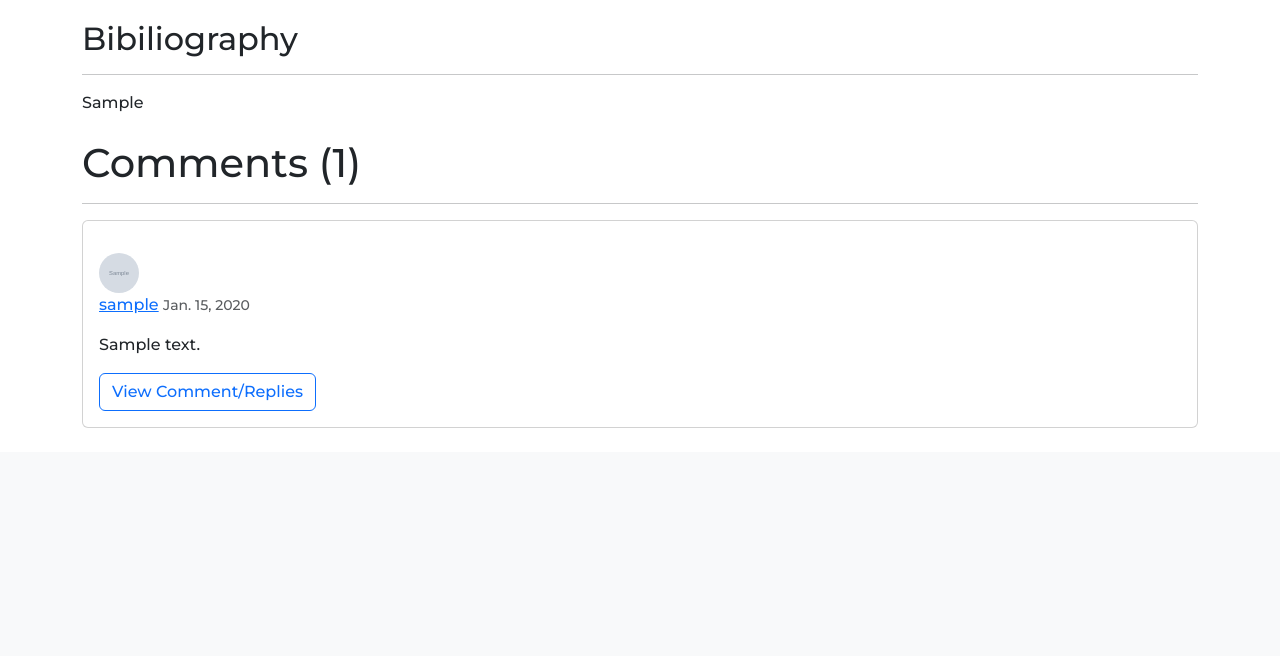
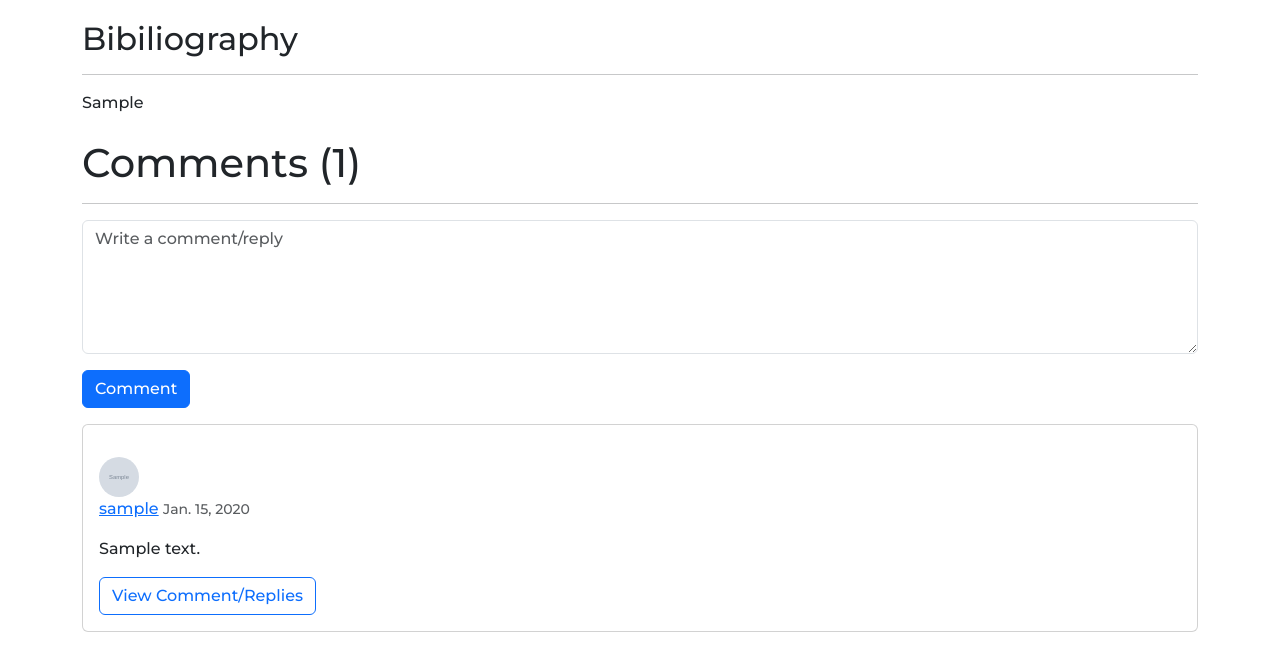
Before and after one commit to Nepul321/journal_site, a Django app: a page that uses src/posts/templates/article_detail.html in a window 1280 px wide. Shown: the part 1023-1679 px from the top of the page. Before the commit the page ends 1451 px from the top, so only its background shows below. Run offline with Django 4.2, Linux system fonts and the light colour scheme; a user stored in the database is signed in; tables that the repository leaves empty hold one stand-in row (values such as "Sample post"); grey boxes marked "Sample" are stand-in pictures; some libraries are stand-ins or nearby versions.

Commit message:
Add comment form

```diff
--- /dev/null
+++ b/src/comments/forms.py
@@ -0,0 +1,15 @@
+from django import forms
+from .models import Comment
+
+class CommentForm(forms.ModelForm):
+    class Meta:
+        model = Comment
+        fields = ('content', )
+
+        widgets = {
+            'content' : forms.Textarea(attrs={'class' : 'form-control', 'cols' : '10', 'rows' : '5', 'placeholder' : 'Write a comment/reply'})
+        }
+
+        labels = {
+            'content' : ''
+        }
--- a/src/posts/templates/article_detail.html
+++ b/src/posts/templates/article_detail.html
@@ -47,6 +47,13 @@
 <div class="container my-4">
     <h1>Comments (<span id="commentCount" data-count="{{ comments.count }}">{{ obj.comments.count }}</span>)</h1>
     <hr />
+    {% if user.is_authenticated %}
+    <form id="form" class="my-3">
+     {% csrf_token %}
+     {{ form.as_p }}
+     <button class="btn btn-primary">Comment</button>
+    </form>
+     {% endif %}
     {% for comment in obj.comments.all %}
 
     <div class="card mb-3">
--- a/src/posts/views.py
+++ b/src/posts/views.py
@@ -3,6 +3,7 @@ from .models import Post
 from users.decorators import verifieduseronly
 from .forms import PostCreateForm
 from django.core.paginator import Paginator
+from comments.forms import CommentForm
 
 def AllArticles(request, *args, **kwargs):
     template = "global.html"
@@ -22,6 +23,7 @@ def AllArticles(request, *args, **kwargs):
 def ArticleDetails(request, slug, *args, **kwargs):
     template = "article_detail.html"
     qs = Post.objects.filter(slug=slug)
+    form = CommentForm()
 
     if not qs:
         return redirect('/all/')
@@ -29,6 +31,7 @@ def ArticleDetails(request, slug, *args, **kwargs):
     obj = qs.first()
     context = {
       'obj' : obj,
+      'form' : form,
     }
 
     return render(request, template, context)
```
